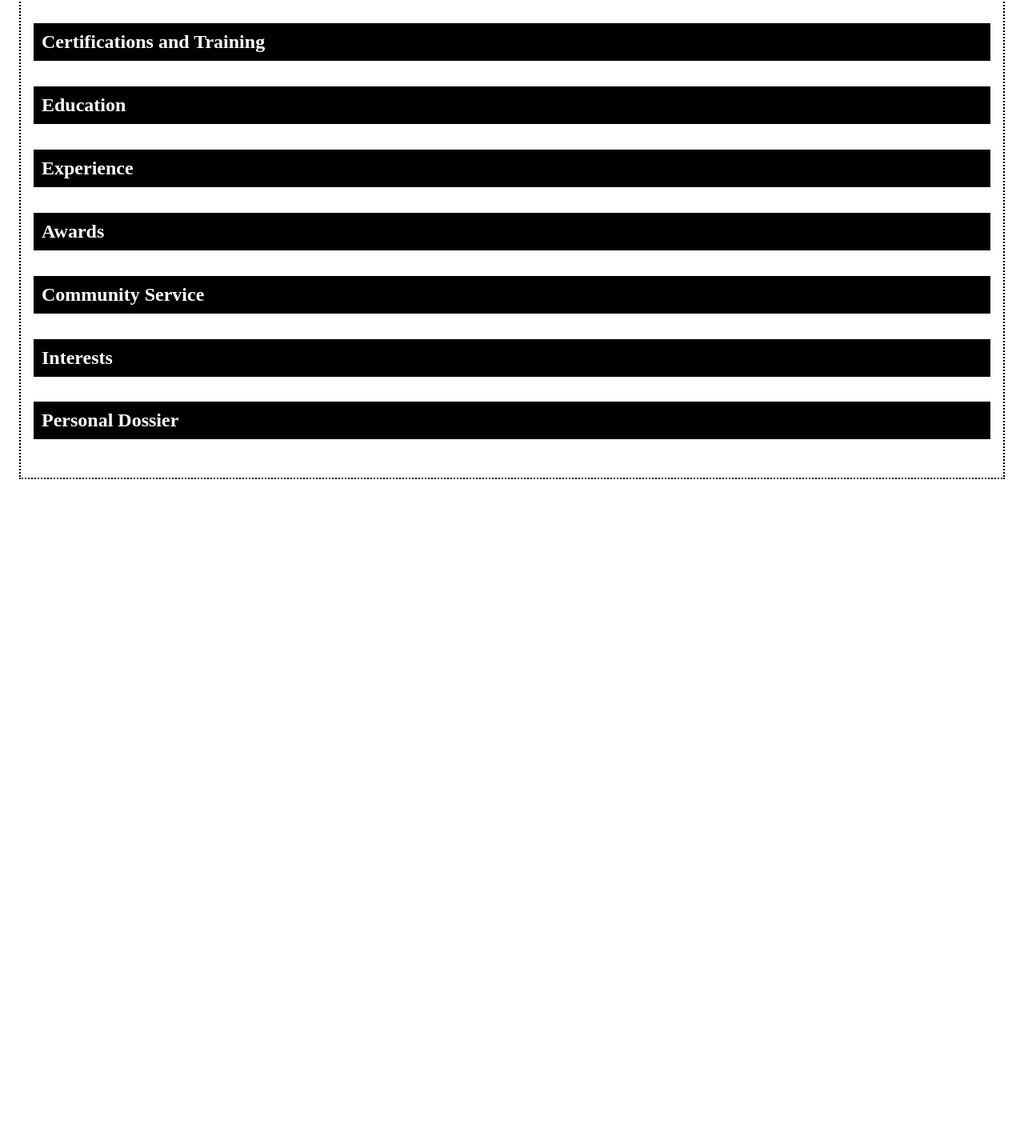
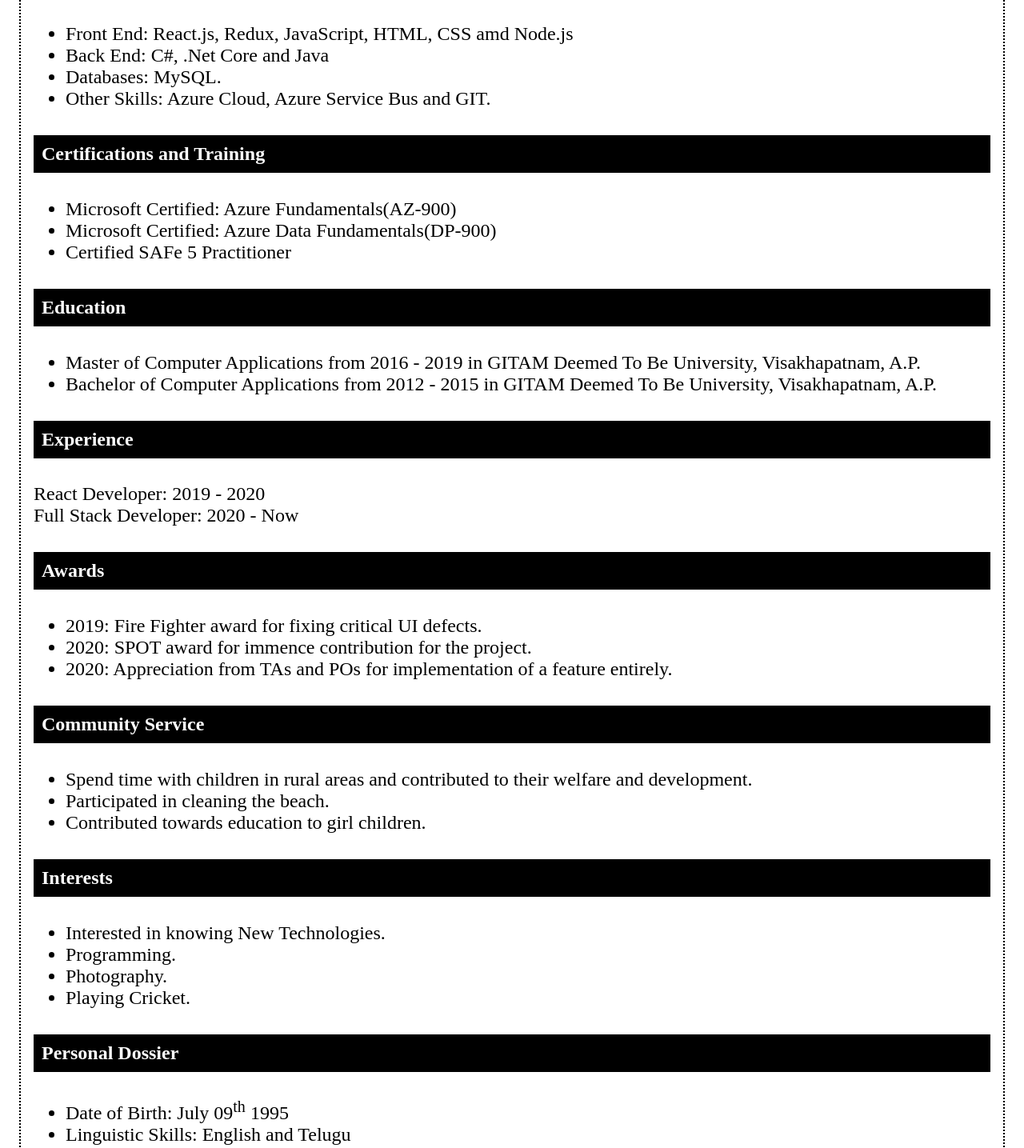
Before and after one commit to burleshivakumar/burlesivakumar-resume-with-html, a plain HTML site: page root/index.html in a window 1280 px wide. Shown: the part 433-1868 px from the top of the page at 80% size. Before the commit the page ends 1048 px from the top, so only its background shows below. Drawn offline with Linux system fonts and the light colour scheme.

Commit message:
Update index.html

```diff
--- a/root/index.html
+++ b/root/index.html
@@ -1,5 +1,7 @@
 <!DOCTYPE html>
-<html lang="en"><head>
+<html lang="en">
+
+<head>
 
   <meta charset="UTF-8">
 
@@ -10,17 +12,14 @@
 
   <link rel="mask-icon" type="" href="https://cpwebassets.codepen.io/assets/favicon/logo-pin-8f3771b1072e3c38bd662872f6b673a722f4b3ca2421637d5596661b4e2132cc.svg" color="#111">
 
-
   <title>Siva Kumar Resume</title>
-
-
-
 
   <style>
     body {
       background: #ffffff;
       color: black !important;
     }
+
     body .mainPage {
       font-size: 1.5rem;
       margin: 16px;
@@ -28,18 +27,22 @@ body .mainPage {
       border: 2px #000 dotted;
       text-align: justify !important;
     }
+
     body .mainPage .contactDetails {
       text-align: center;
     }
+
     body .mainPage .contactDetails h2 {
       font-size: 2.2rem;
     }
+
     body .mainPage .subTitle {
       background: #000000;
       color: #ffffff;
       padding: 10px;
       text-align: justify;
     }
+
     body .mainPage .objective {
       text-align: justify;
     }
@@ -48,8 +51,6 @@ body .mainPage .objective {
   <script>
     window.console = window.console || function(t) {};
   </script>
-
-
 
   <script>
     if (document.location.search.match(/type=embed/gi)) {
@@ -71,29 +72,67 @@ body .mainPage .objective {
       </div>
       <div class="objective">
         <h4 class="subTitle">Technical Skills</h4>
+        <ul>
+          <li> Front End: React.js, Redux, JavaScript, HTML, CSS amd Node.js</li>
+          <li>Back End: C#, .Net Core and Java</li>
+          <li>Databases: MySQL.</li>
+          <li>Other Skills: Azure Cloud, Azure Service Bus and GIT.</li>
+        </ul>
       </div>
       <div class="objective">
         <h4 class="subTitle">Certifications and Training</h4>
+        <ul>
+          <li>Microsoft Certified: Azure Fundamentals(AZ-900)</li>
+          <li>Microsoft Certified: Azure Data Fundamentals(DP-900)</li>
+          <li>Certified SAFe 5 Practitioner</li>
+        </ul>
       </div>
       <div class="objective">
         <h4 class="subTitle">Education</h4>
+        <ul>
+          <li>Master of Computer Applications from 2016 - 2019 in GITAM Deemed To Be University, Visakhapatnam, A.P.</li>
+          <li>Bachelor of Computer Applications from 2012 - 2015 in GITAM Deemed To Be University, Visakhapatnam, A.P.</li>
+        </ul>
       </div>
       <div class="objective">
         <h4 class="subTitle">Experience</h4>
+        <div>React Developer: 2019 - 2020</div>
+        <div>Full Stack Developer: 2020 - Now </div>
       </div>
       <div class="objective">
         <h4 class="subTitle">Awards</h4>
+        <ul>
+          <li>2019: Fire Fighter award for fixing critical UI defects.</li>
+          <li>2020: SPOT award for immence contribution for the project.</li>
+          <li>2020: Appreciation from TAs and POs for implementation of a feature entirely.</li>
+        </ul>
       </div>
       <div class="objective">
         <h4 class="subTitle">Community Service</h4>
+        <ul>
+          <li>Spend time with children in rural areas and contributed to their welfare and development.</li>
+          <li>Participated in cleaning the beach.</li>
+          <li>Contributed towards education to girl children.</li>
+        </ul>
       </div>
       <div class="objective">
         <h4 class="subTitle">Interests</h4>
+        <ul>
+          <li>Interested in knowing New Technologies.</li>
+          <li>Programming.</li>
+          <li>Photography.</li>
+          <li>Playing Cricket.</li>
+        </ul>
       </div>
       <div class="objective">
         <h4 class="subTitle">Personal Dossier</h4>
+        <ul>
+          <li>Date of Birth: July 09<sup>th</sup> 1995</li>
+          <li>Linguistic Skills: English and Telugu</li>
+        </ul>
       </div>
 
     </div>
 </body>
+
 </html>
```
Lines whose indentation alone changed are shown as unchanged.
